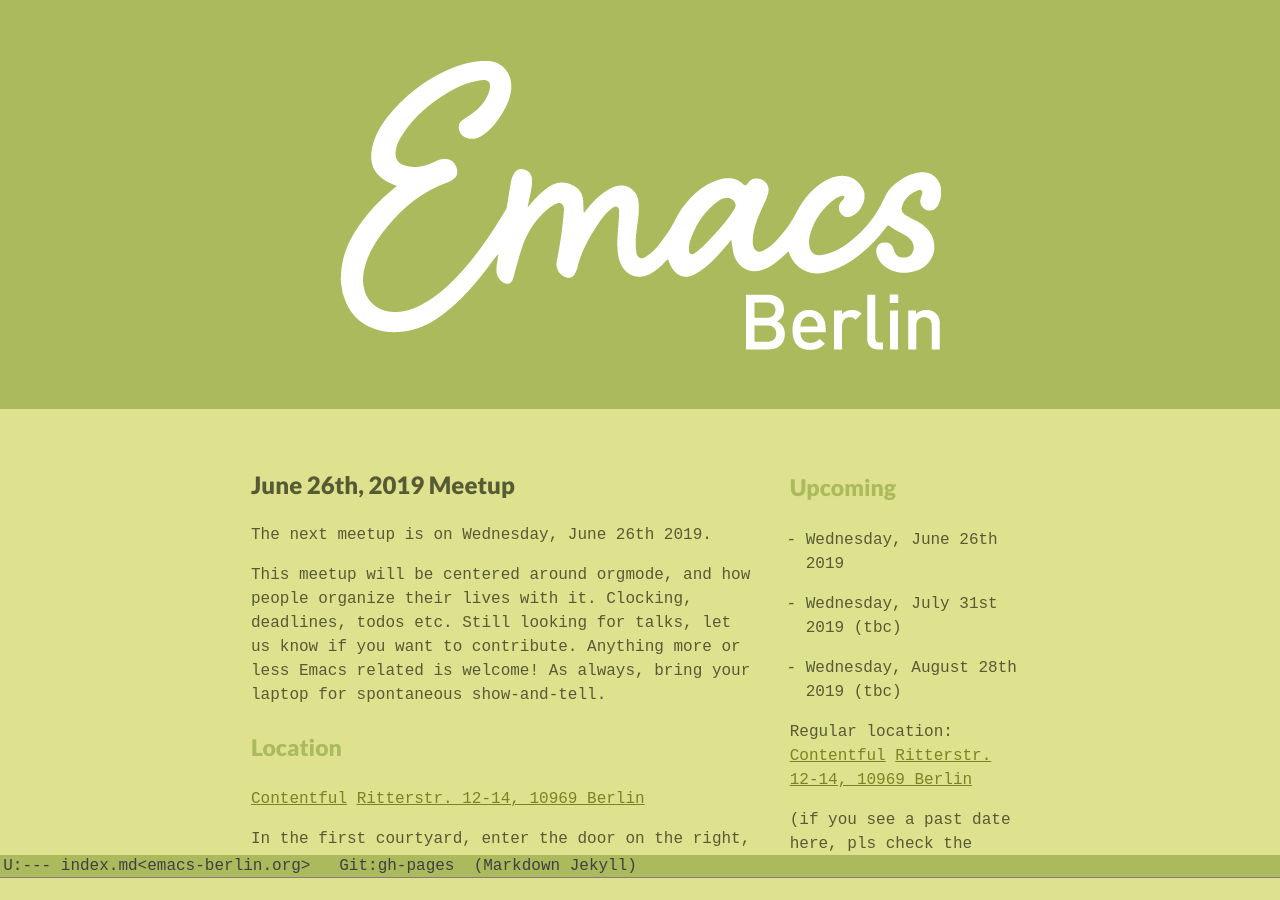
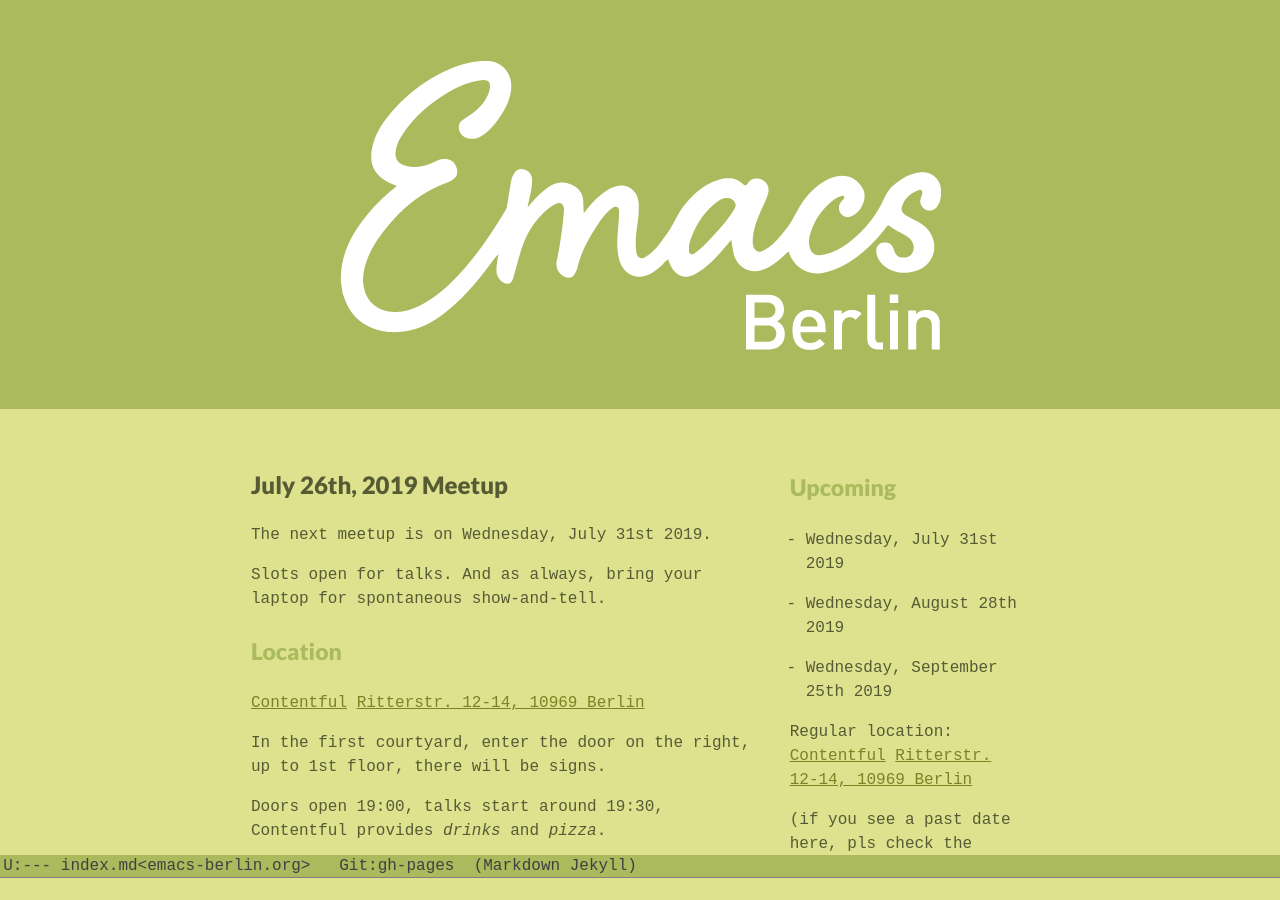
Before and after one commit to emacs-berlin/emacs-berlin.org, a Jekyll site: the page built from index.md, in a window 1280 px wide and 900 px high. Built offline with Jekyll 4.4.1, drawn with Linux system fonts in a browser that asks for light colours.

Commit message:
July meetup

```diff
--- a/index.md
+++ b/index.md
@@ -13,14 +13,11 @@ layout: default
 
 <section id="below-fold"><div class="row"><div class="medium-8 columns">
 
-#  June 26th, 2019 Meetup
+#  July 26th, 2019 Meetup
 
-The next meetup is on Wednesday, June 26th 2019.
+The next meetup is on Wednesday, July 31st 2019.
 
-This meetup will be centered around orgmode, and how people organize
-their lives with it. Clocking, deadlines, todos etc. Still looking for
-talks, let us know if you want to contribute. Anything more or less
-Emacs related is welcome! As always, bring your laptop for spontaneous
+Slots open for talks. And as always, bring your laptop for spontaneous
 show-and-tell.
 
 
@@ -64,11 +61,14 @@ Non-public contact via email: [organizers email][contact]
 <div class="medium-4 columns">
 ### Upcoming
 
-* Wednesday, June 26th 2019
+* Wednesday, July 31st 2019
 
-* Wednesday, July 31st 2019 (tbc)
+* Wednesday, August 28th 2019
 
-* Wednesday, August 28th 2019 (tbc)
+* Wednesday, September 25th 2019
+<!-- Wednesday, October 30th 2019 -->
+<!-- Wednesday, November 27th 2019 -->
+<!-- December most likely cancelled -->
 
 <!-- Location: [Babbel (Lesson Nine Gmbh)](https://www.babbel.com/)<br> -->
 <!-- Map: [Max-Beer-Straße 2, 10119 Berlin](https://goo.gl/maps/bXK48PS1qmG2) -->
```
